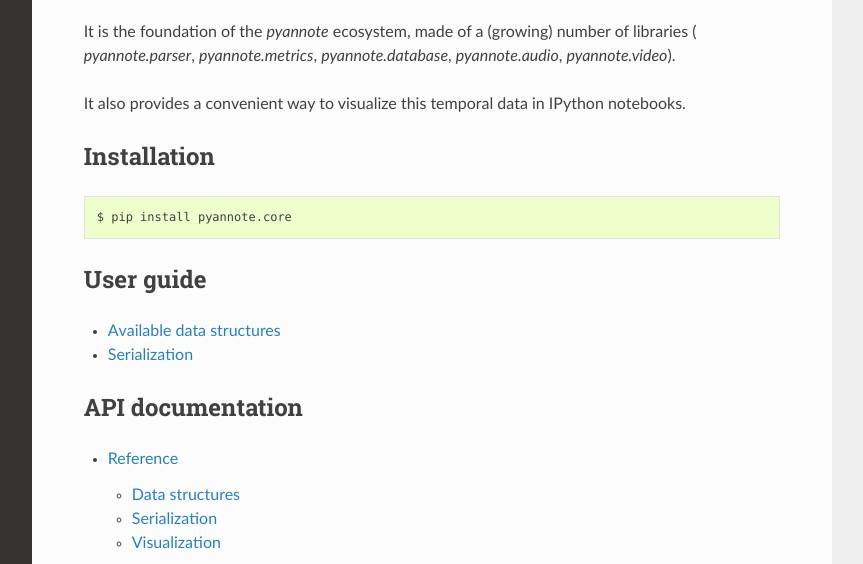
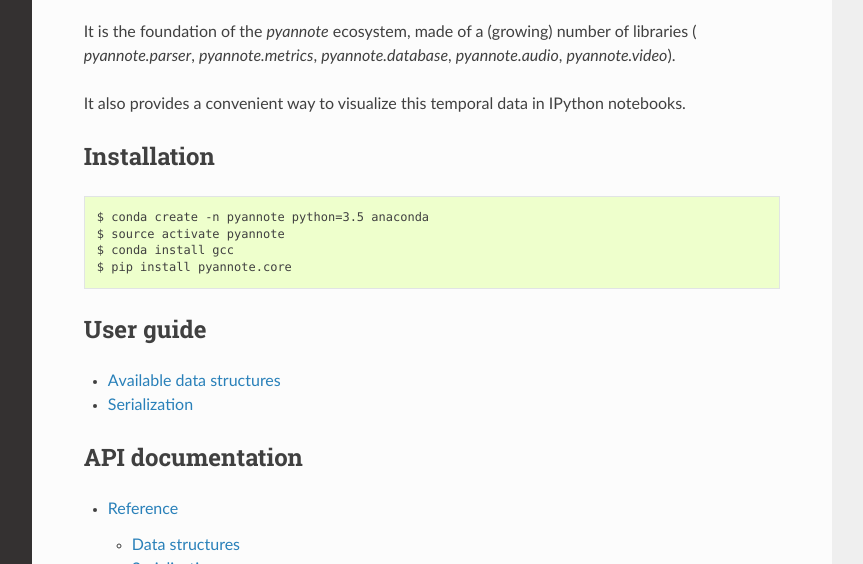
Before and after one commit to pyannote/pyannote-core, a Sphinx documentation site: the page built from doc/source/index.rst, in a window 1280 px wide and 900 px high, cut to the strip 336-900 px from the top of the window. Shown: the whole strip, without its empty margins (268-1131 px from the left). Built offline with Sphinx 7.4.7 and the Read the Docs theme 2.0.0, drawn with Linux system fonts in a browser that asks for light colours; some of the changed text lies outside the part shown.

Commit message:
doc: add installation instructions

```diff
--- a/doc/source/conf.py
+++ b/doc/source/conf.py
@@ -72,7 +72,7 @@
 
 # General information about the project.
 project = u'pyannote.core'
-copyright = u'2017, Hervé Bredin'
+copyright = u'2017, CNRS'
 author = u'Hervé Bredin'
 
 # The version info for the project you're documenting, acts as replacement for
--- a/doc/source/index.rst
+++ b/doc/source/index.rst
@@ -21,6 +21,9 @@
 
 ::
 
+$ conda create -n pyannote python=3.5 anaconda
+$ source activate pyannote
+$ conda install gcc
 $ pip install pyannote.core
 
 
```
